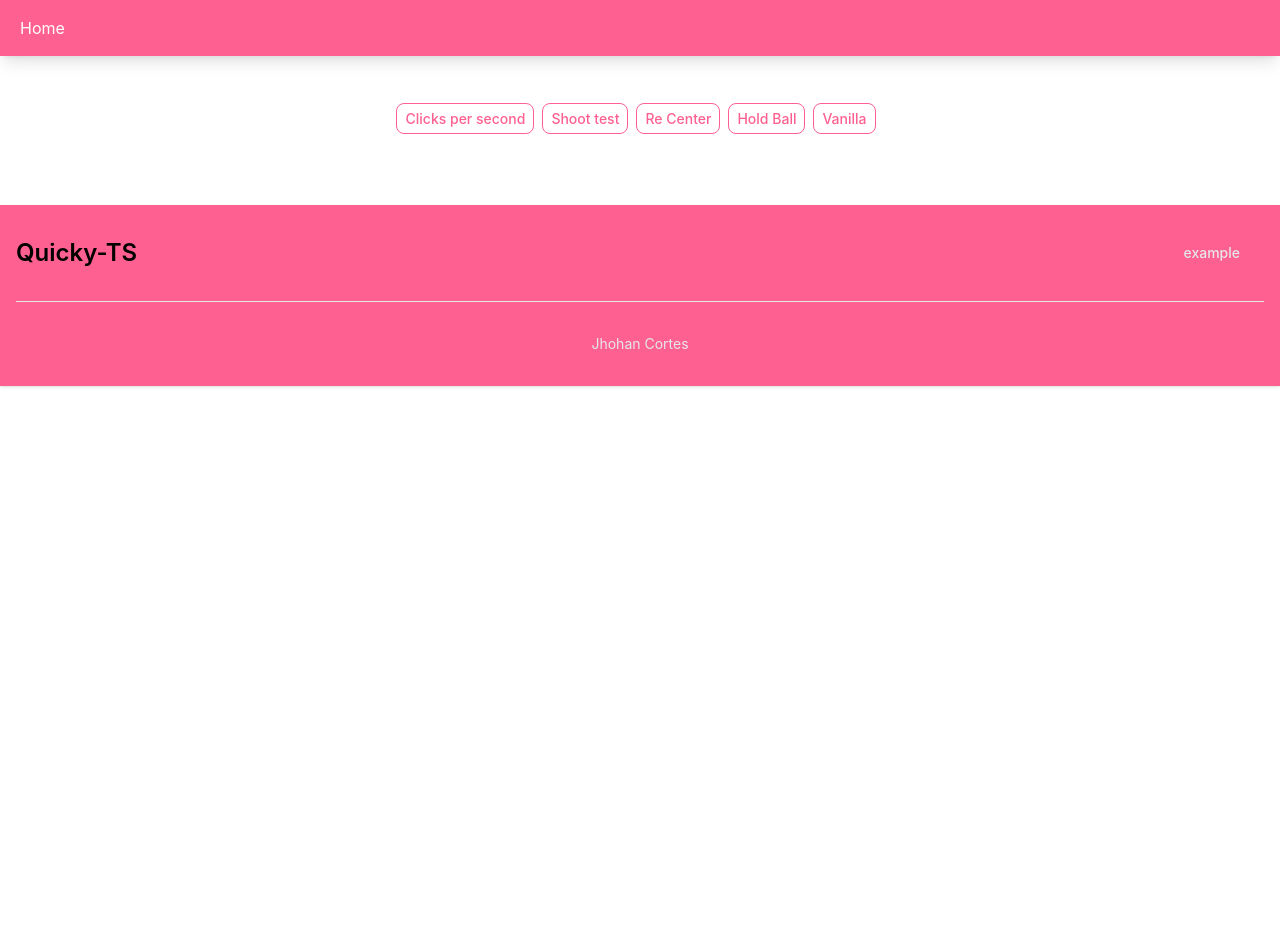
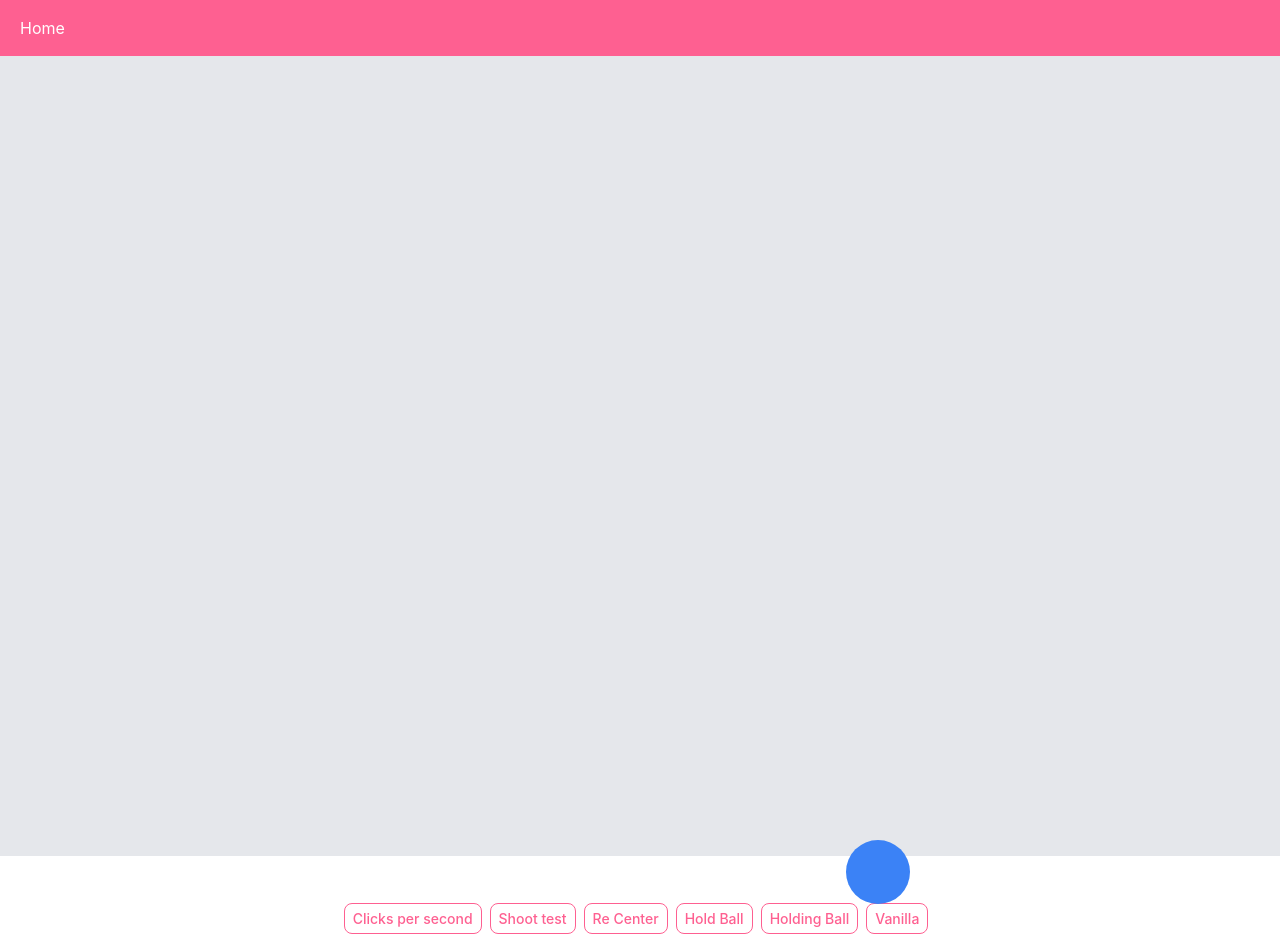
Before and after one commit to JhohanCortes/Quicky-TS, a React (Create React App) app: page /holdingball in a window 1280 px wide. Shown: the top 952 px of the page. Before the commit the page ends 800 px from the top, so only its background shows below. Built offline with nearby package versions, Linux system fonts and the light colour scheme; what tailwindcss-animated would draw is missing.

Commit message:
Holding Ball in progress

```diff
--- a/package.json
+++ b/package.json
@@ -15,6 +15,7 @@
     "react-dom": "^18.2.0",
     "react-router-dom": "^6.21.3",
     "react-scripts": "5.0.1",
+    "recharts": "^2.12.1",
     "tailwindcss-animated": "^1.0.1",
     "typescript": "^4.9.5",
     "web-vitals": "^2.1.4",
--- a/src/App.tsx
+++ b/src/App.tsx
@@ -8,6 +8,7 @@ import ShootTest from './components/ShootTest';
 import ReCenter from './components/ReCenter';
 import VanillaTest from './components/VanillaTest';
 import HoldBall from './components/HoldBall';
+import HoldingBall from './components/HoldingBall';
 
 function App() {
   return (
@@ -21,6 +22,7 @@ function App() {
       <Route path="/recenter" element={<ReCenter/>}/>
       <Route path="/vanilla" element={<VanillaTest/>}/>
       <Route path="/holdball" element={<HoldBall/>}/>
+      <Route path="/holdingball" element={<HoldingBall/>}/>
     </Routes>
     <Quests/>
     <Footer />
--- a/src/components/ClicksPerSecond.tsx
+++ b/src/components/ClicksPerSecond.tsx
@@ -84,7 +84,7 @@ const ClicksPerSecond = () => {
   }
 
   return <div className="text-center mt-14">
-    <h1>Click per second</h1>
+    <h1 className="text-4xl pt-4 font-bold text-primary">Click per second</h1>
     {content}
     <Scoreboard actual="clicksPerSecond"/>
     </div>;
--- a/src/components/HoldBall.tsx
+++ b/src/components/HoldBall.tsx
@@ -4,11 +4,11 @@ import { useRankings } from "../store/rankings";
 import Scoreboard from "./Scoreboard";
 
 const HoldBall = () => {
-  const [score, setScore  ] = useState<number>(0);
+  const [score, setScore] = useState<number>(0);
   const [position, setPosition] = useState({ x: 230, y: 130 });
   const [holdScore, setHoldScore] = useState<number>(0);
   const [paused, setPaused] = useState<boolean>(false);
-  const [total, setTotal] = useState<number>(0)
+  const [total, setTotal] = useState<number>(0);
 
   const { startTime, time } = useTimer();
   const { addScore, rankings } = useRankings();
@@ -43,10 +43,9 @@ const HoldBall = () => {
     if (!paused) {
       const intervalId = setInterval(movePosition, Math.random() * 2000 + 1000);
       return () => clearInterval(intervalId);
-      console.log(intervalId)
+      console.log(intervalId);
     }
   }, [paused]);
-
 
   useEffect(() => {
     if (time === 0) {
@@ -56,10 +55,9 @@ const HoldBall = () => {
       setHoldScore(0);
       clearInterval(intervalId!);
       setIntervalId(null);
-      console.log("ejecutao")
+      console.log("ejecutao");
     }
   }, [time, addScore]);
-
 
   let content;
 
@@ -100,12 +98,14 @@ const HoldBall = () => {
           style={{
             marginTop: `${position.y}px`,
             marginLeft: `${position.x}px`,
+            transition: "all 1s ease-in-out" // Transición suave
           }}
           onMouseOver={mouseOverHandler}
           onMouseOut={mouseOutHandler}
         ></div>
       </div>
     );
+
   } else {
     content = (
       <div
@@ -119,7 +119,7 @@ const HoldBall = () => {
 
   return (
     <div className="text-center">
-      <h1>Hold Ball</h1>
+      <h1 className="text-4xl pt-4 font-bold text-primary">Hold Ball</h1>
       {content}
       <Scoreboard actual="holdBall" />
     </div>
--- /dev/null
+++ b/src/components/HoldingBall.tsx
@@ -0,0 +1,30 @@
+import React, { useEffect, useState } from "react";
+
+const HoldingBall: React.FC = () => {
+  const [position, setPosition] = useState({ x: 0, y: 0 });
+
+  useEffect(() => {
+    const moveBall = () => {
+      const newX = Math.random() * window.innerWidth;
+      const newY = Math.random() * window.innerHeight;
+      setPosition({ x: newX, y: newY });
+    };
+
+    const intervalId = setInterval(moveBall, 2000); // Cambia la posición cada 2 segundos
+
+    return () => {
+      clearInterval(intervalId);
+    };
+  }, []);
+
+  return (
+    <div className="relative bg-gray-200 h-screen">
+      <div
+        className="w-16 h-16 bg-blue-500 rounded-full absolute"
+        style={{ left: position.x - 8, top: position.y - 8 }} // Ajuste para centrar la bola
+      ></div>
+    </div>
+  );
+};
+
+export default HoldingBall
--- a/src/components/Quests.tsx
+++ b/src/components/Quests.tsx
@@ -38,6 +38,12 @@ const Quests = () => {
         Hold Ball
       </Link>
       <Link
+        to="/holdingball"
+        className="text-primary hover:text-white border border-primary hover:bg-primary focus:ring-4 focus:outline-none focus:ring-secondary font-medium rounded-lg text-sm px-2 py-1.5 text-center me-2 mb-2"
+      >
+        Holding Ball
+      </Link>
+      <Link
         to="/vanilla"
         className="text-primary hover:text-white border border-primary hover:bg-primary focus:ring-4 focus:outline-none focus:ring-secondary font-medium rounded-lg text-sm px-2 py-1.5 text-center me-2 mb-2"
       >
--- a/src/components/ReCenter.tsx
+++ b/src/components/ReCenter.tsx
@@ -44,8 +44,8 @@ const ReCenter = () => {
   if (time === -1) {
     content = (
       <div
-        className="flex items-center justify-center text-[30px] text-white font-semibold bg-tertiary w-[500px] h-[300px] mx-auto rounded-lg shadow-md mt-14 mb-14 cursor-pointer"
-        onClick={startTimeHandler}
+      className="flex items-center justify-center text-[30px] text-white font-semibold bg-tertiary w-[500px] h-[300px] mx-auto rounded-lg shadow-md mt-14 mb-14"
+      onClick={startTimeHandler}
       >
         Start
       </div>
@@ -115,7 +115,7 @@ const ReCenter = () => {
 
   return (
     <div className="text-center">
-      <h1>Re-center ball</h1>
+      <h1 className="text-4xl pt-4 font-bold text-primary">Re-center ball</h1>
       {content}
       <Scoreboard actual="reCenter"/>
     </div>
--- a/src/components/ShootTest.tsx
+++ b/src/components/ShootTest.tsx
@@ -98,7 +98,7 @@ const ShootTest = () => {
 
   return (
     <div className="text-center mt-14">
-      <h1>Shoot Test</h1>
+      <h1 className="text-4xl pt-4 font-bold text-primary">Shoot Test</h1>
       {content}
       <Scoreboard actual="shootTest"/>
     </div>
--- a/src/components/VanillaTest.tsx
+++ b/src/components/VanillaTest.tsx
@@ -79,7 +79,7 @@ const VanillaTest = () => {
   }
 
   return <div className="text-center">
-    <h1>Vanilla</h1>
+    <h1 className="text-4xl pt-4 font-bold text-primary">Vanilla</h1>
     {content}
     </div>;
 };
--- a/src/store/rankings.ts
+++ b/src/store/rankings.ts
@@ -6,6 +6,7 @@ interface RankingsState {
     shootTest: number[];
     reCenter: number[];
     holdBall: number[];
+    holdingBall: number[];
     // Puedes añadir más rankings aquí si es necesario
   }
   addScore: (ranking: keyof RankingsState['rankings'], value: number) => void;
@@ -19,6 +20,7 @@ export const useRankings = create<RankingsState>((set) => ({
     shootTest: [],
     reCenter: [],
     holdBall: [],
+    holdingBall: [],
     // Puedes inicializar más rankings aquí si es necesario
   },
   addScore: (ranking, value: number) =>
```
Also changed, not shown: 1 other file (tests, documents, lock files or other folders).
